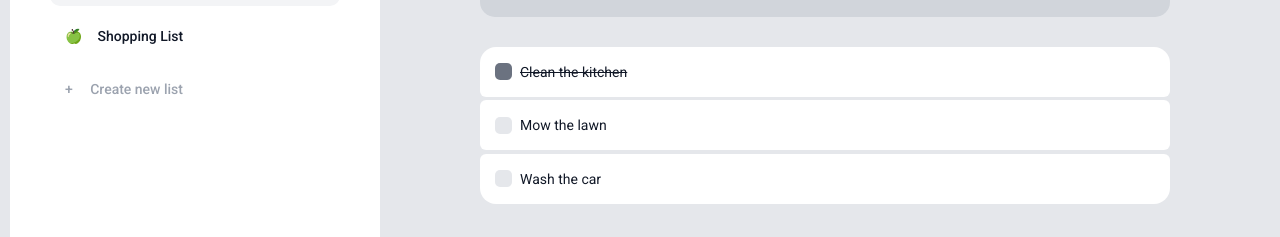
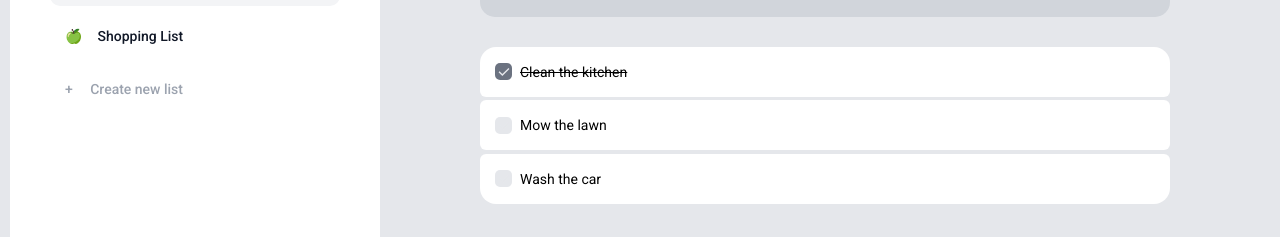
Before and after one commit to amadeu-io/dona.ai-clone, a React (Vite) app: page / in a window 1280 px wide. Shown: the part 149-386 px from the top of the page. Built offline with nearby package versions, Linux system fonts and the light colour scheme.

Commit message:
Implement custom reducer hooks, improve TodoItem

```diff
--- a/src/App.tsx
+++ b/src/App.tsx
@@ -1,4 +1,3 @@
-import { useSelector } from "react-redux"
 import TodoList from "./components/TodoList/TodoList"
 import TodoTitles from "./components/TodoTitles/TodoTitles"
 import TodoForm from "./components/TodoList/TodoForm/TodoForm"
--- a/src/components/TodoList/TodoForm/TodoForm.tsx
+++ b/src/components/TodoList/TodoForm/TodoForm.tsx
@@ -11,9 +11,8 @@ const TodoForm = () => {
   const { useAddTodo } = useTodoLists()
 
   const onSubmit = (data: FormData) => {
-    console.log(data)
+    const cleanTodoTitle = data.todoTitle.trim()
 
-    const cleanTodoTitle = data.todoTitle.trim()
     if (cleanTodoTitle) {
       useAddTodo(cleanTodoTitle)
       reset()
--- a/src/components/TodoList/TodoItem/TodoItem.module.scss
+++ b/src/components/TodoList/TodoItem/TodoItem.module.scss
@@ -15,13 +15,14 @@
     display: flex;
     align-items: center;
 
-    input {
+    .checkbox {
       height: 17px;
       width: 17px;
       background-color: var(--slate-200);
       margin-right: 8px;
       border-radius: 5px;
       cursor: pointer;
+      transition: background-color 0.3s ease;
 
       &:checked {
         background-color: var(--slate-500);
@@ -29,9 +30,23 @@
     }
 
     .title {
+      background-color: transparent;
+
       &.completed {
         text-decoration: line-through;
       }
+    }
+
+    position: relative;
+
+    .checkIcon {
+      pointer-events: none;
+      fill: var(--slate-200);
+      width: 16px;
+      height: auto;
+      position: absolute;
+      top: 1px;
+      left: 0.7px;
     }
   }
 
--- a/src/components/TodoList/TodoItem/TodoItem.tsx
+++ b/src/components/TodoList/TodoItem/TodoItem.tsx
@@ -1,17 +1,60 @@
+import { useState } from "react"
+import { useTodoLists } from "../../../redux/hooks/useTodoLists"
 import styles from "./TodoItem.module.scss"
 import type { Todo } from "../../../types/todoTypes"
+import CheckIcon from "../../../icons/CheckIcon"
 
-const TodoItem: React.FC<{ todo: Todo }> = ({ todo }) => {
-  const { title, completed } = todo
+interface TodoItemProps {
+  todo: Todo
+}
+
+const TodoItem: React.FC<TodoItemProps> = ({ todo }) => {
+  const { id, title, completed } = todo
+  const { useToggleTodoCompleted, useChangeTodoTitle } = useTodoLists()
+  const [isReadOnly, setIsReadOnly] = useState(true)
+
+  const handleCheckboxClick = () => {
+    useToggleTodoCompleted(id)
+  }
+
+  const handleTitleClick = () => {
+    setIsReadOnly(false)
+  }
+
+  const handleTitleChange = e => {
+    useChangeTodoTitle(id, e.target.value)
+  }
+
+  const handleKeyDown = e => {
+    if (e.key === "Enter") {
+      setIsReadOnly(true)
+    }
+  }
 
   return (
     <li className={styles.todoItem}>
       <div className={styles.left}>
-        <input type="checkbox" checked={completed} />
-        <h3 className={`${styles.title} ${completed ? styles.completed : ""}`}>
-          {title}
-        </h3>
+        <>
+          <input
+            className={styles.checkbox}
+            type="checkbox"
+            checked={completed}
+            onChange={handleCheckboxClick}
+          />
+          <CheckIcon className={styles.checkIcon} />
+        </>
+
+        <input
+          readOnly={isReadOnly}
+          className={`${styles.title} ${completed ? styles.completed : ""}`}
+          type="text"
+          value={title}
+          onClick={handleTitleClick}
+          onChange={handleTitleChange}
+          onKeyDown={handleKeyDown}
+        />
       </div>
+
       <div className={styles.right}>
         <span className={styles.remove}>x</span>
       </div>
--- /dev/null
+++ b/src/icons/CheckIcon.tsx
@@ -0,0 +1,20 @@
+interface CheckIconProps {
+  className?: string
+}
+
+const CheckIcon: React.FC<CheckIconProps> = ({ className = "" }) => {
+  return (
+    <svg
+      className={className}
+      fill="white"
+      xmlns="http://www.w3.org/2000/svg"
+      height="20"
+      viewBox="0 -960 960 960"
+      width="20"
+    >
+      <path d="M382-240 154-468l57-57 171 171 367-367 57 57-424 424Z" />
+    </svg>
+  )
+}
+
+export default CheckIcon
--- a/src/redux/hooks/useTodoLists.ts
+++ b/src/redux/hooks/useTodoLists.ts
@@ -1,7 +1,11 @@
 import { useCallback } from "react"
 import { useSelector, useDispatch } from "react-redux"
 import { TodoLists } from "../../types/todoTypes"
-import { addTodo } from "../slices/todoListsSlice"
+import {
+  addTodo,
+  toggleTodoCompleted,
+  changeTodoTitle,
+} from "../slices/todoListsSlice"
 
 export interface RootState {
   todoLists: TodoLists
@@ -16,5 +20,16 @@ export const useTodoLists = () => {
     [dispatch],
   )
 
-  return { todoLists, useAddTodo }
+  const useToggleTodoCompleted = useCallback(
+    (todoId: string) => dispatch(toggleTodoCompleted(todoId)),
+    [dispatch],
+  )
+
+  const useChangeTodoTitle = useCallback(
+    (todoId: string, newTitle: string) =>
+      dispatch(changeTodoTitle({ todoId, newTitle })),
+    [dispatch],
+  )
+
+  return { todoLists, useAddTodo, useToggleTodoCompleted, useChangeTodoTitle }
 }
--- a/src/redux/slices/todoListsSlice.ts
+++ b/src/redux/slices/todoListsSlice.ts
@@ -4,7 +4,7 @@ import { initTodoLists } from "../../data/todoLists"
 import { v4 as uuidv4 } from "uuid"
 
 const todoListsSlice = createSlice({
-  name: "counter",
+  name: "todoLists",
   initialState: initTodoLists,
   reducers: {
     addTodo: (state, action: PayloadAction<string>) => {
@@ -13,15 +13,30 @@ const todoListsSlice = createSlice({
         title: action.payload,
         completed: false,
       }
-
       const activeList = state.find(list => list.active)
       activeList.todos.push(newTodo)
+    },
+    toggleTodoCompleted: (state, action: PayloadAction<string>) => {
+      const activeList = state.find(list => list.active)
+      const todo = activeList.todos.find(todo => todo.id === action.payload)
+      todo.completed = !todo.completed
+    },
+    changeTodoTitle: (
+      state,
+      action: PayloadAction<{ todoId: string; newTitle: string }>,
+    ) => {
+      const activeList = state.find(list => list.active)
+      const todo = activeList.todos.find(
+        todo => todo.id === action.payload.todoId,
+      )
+      todo.title = action.payload.newTitle
     },
   },
 })
 
 // Export actions for use in components
-export const { addTodo } = todoListsSlice.actions
+export const { addTodo, toggleTodoCompleted, changeTodoTitle } =
+  todoListsSlice.actions
 
 // Export the reducer to be included in the store
 export default todoListsSlice.reducer
--- a/src/redux/store/store.ts
+++ b/src/redux/store/store.ts
@@ -1,6 +1,5 @@
 import { configureStore } from "@reduxjs/toolkit"
 import todoListsReducer from "../slices/todoListsSlice"
-import type { TodoLists } from "../../types/todoTypes"
 
 const store = configureStore({
   reducer: {
```
